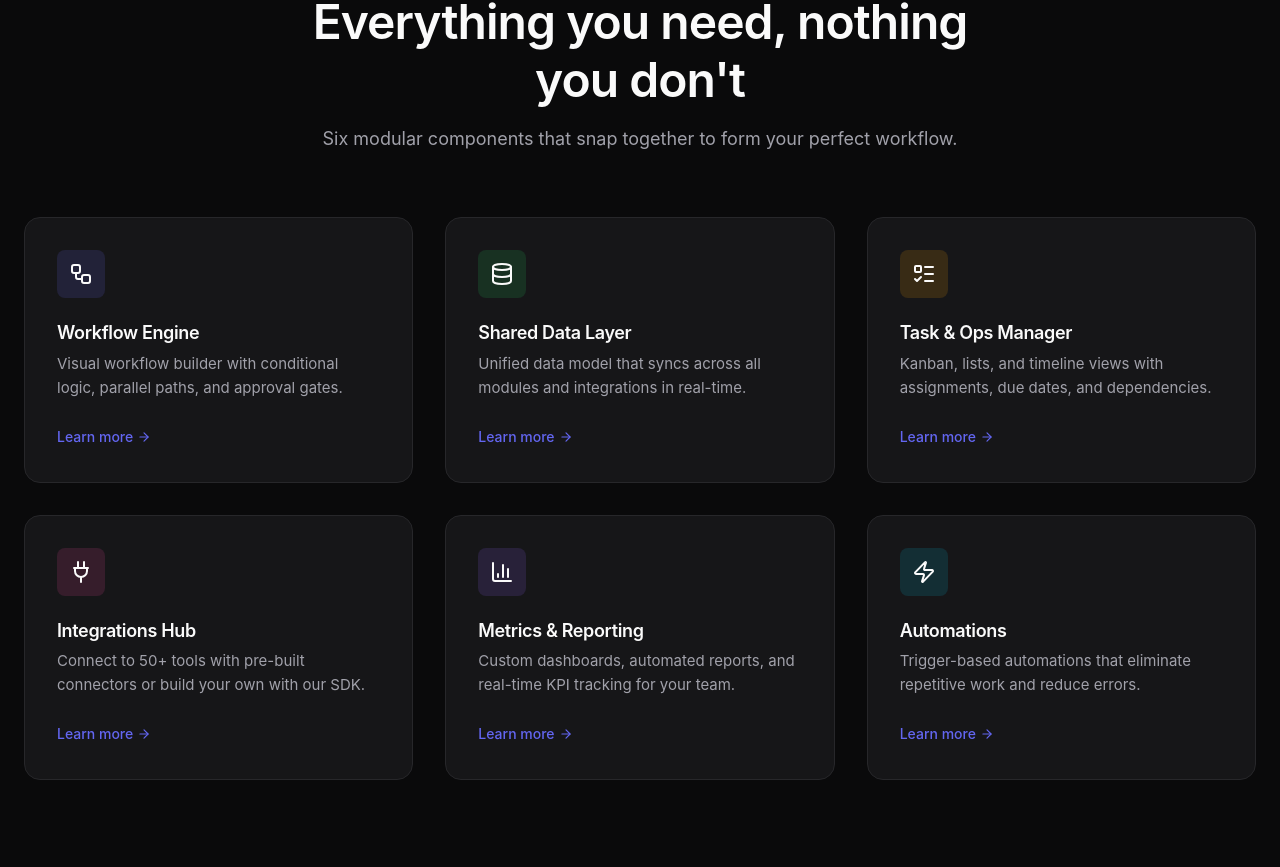
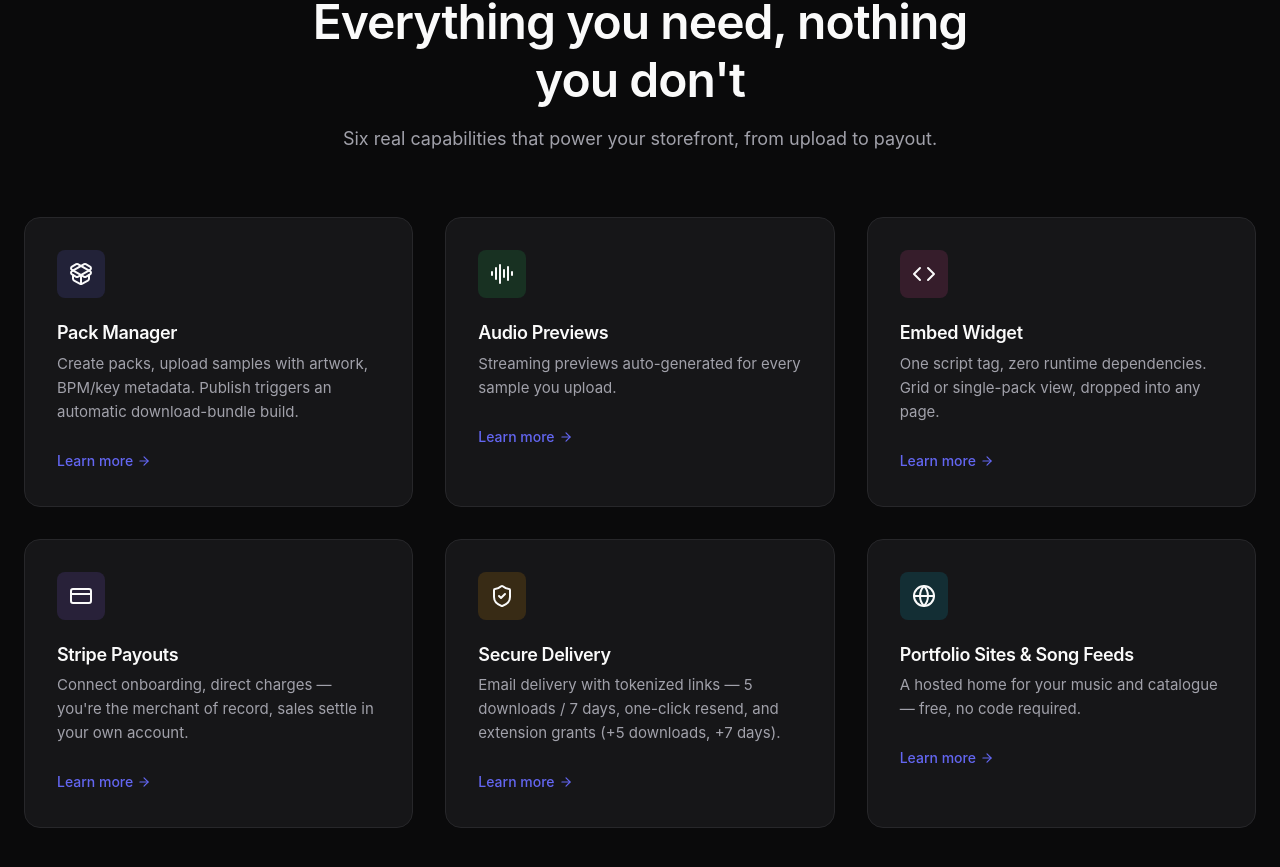
Before and after one commit to auxkit/mainSite, a Vue app in the folder auxkit/: page / in a window 1280 px wide. Shown: the part 6839-7706 px from the top of the page. Built offline with nearby package versions, Linux system fonts and the light colour scheme.

Commit message:
fix(home): replace feature grid with the six real product areas
Pack Manager, Audio Previews, Embed Widget, Stripe Payouts, Secure
Delivery, and Portfolio Sites & Song Feeds replace invented workflow
engine / integrations-hub / metrics modules and the "50+ integrations"
SDK claim.

```diff
--- a/auxkit/src/components/FeaturesGrid.vue
+++ b/auxkit/src/components/FeaturesGrid.vue
@@ -4,7 +4,7 @@
       <div class="section-header">
         <span class="badge mb-lg">Features</span>
         <h2>Everything you need, nothing you don't</h2>
-        <p>Six modular components that snap together to form your perfect workflow.</p>
+        <p>Six real capabilities that power your storefront, from upload to payout.</p>
       </div>
 
       <div class="grid grid-3">
@@ -32,50 +32,50 @@
 
 <script setup>
 import {
-  Workflow,
-  Database,
-  ListTodo,
-  Plug2,
-  BarChart3,
-  Zap,
+  PackageOpen,
+  AudioLines,
+  Code,
+  CreditCard,
+  ShieldCheck,
+  Globe,
   ArrowRight
 } from 'lucide-vue-next'
 
 const features = [
   {
-    icon: Workflow,
-    title: 'Workflow Engine',
-    description: 'Visual workflow builder with conditional logic, parallel paths, and approval gates.',
+    icon: PackageOpen,
+    title: 'Pack Manager',
+    description: 'Create packs, upload samples with artwork, BPM/key metadata. Publish triggers an automatic download-bundle build.',
     color: 'rgba(99, 102, 241, 0.15)'
   },
   {
-    icon: Database,
-    title: 'Shared Data Layer',
-    description: 'Unified data model that syncs across all modules and integrations in real-time.',
+    icon: AudioLines,
+    title: 'Audio Previews',
+    description: 'Streaming previews auto-generated for every sample you upload.',
     color: 'rgba(34, 197, 94, 0.15)'
   },
   {
-    icon: ListTodo,
-    title: 'Task & Ops Manager',
-    description: 'Kanban, lists, and timeline views with assignments, due dates, and dependencies.',
+    icon: Code,
+    title: 'Embed Widget',
+    description: 'One script tag, zero runtime dependencies. Grid or single-pack view, dropped into any page.',
+    color: 'rgba(236, 72, 153, 0.15)'
+  },
+  {
+    icon: CreditCard,
+    title: 'Stripe Payouts',
+    description: 'Connect onboarding, direct charges — you\'re the merchant of record, sales settle in your own account.',
+    color: 'rgba(139, 92, 246, 0.15)'
+  },
+  {
+    icon: ShieldCheck,
+    title: 'Secure Delivery',
+    description: 'Email delivery with tokenized links — 5 downloads / 7 days, one-click resend, and extension grants (+5 downloads, +7 days).',
     color: 'rgba(245, 158, 11, 0.15)'
   },
   {
-    icon: Plug2,
-    title: 'Integrations Hub',
-    description: 'Connect to 50+ tools with pre-built connectors or build your own with our SDK.',
-    color: 'rgba(236, 72, 153, 0.15)'
-  },
-  {
-    icon: BarChart3,
-    title: 'Metrics & Reporting',
-    description: 'Custom dashboards, automated reports, and real-time KPI tracking for your team.',
-    color: 'rgba(139, 92, 246, 0.15)'
-  },
-  {
-    icon: Zap,
-    title: 'Automations',
-    description: 'Trigger-based automations that eliminate repetitive work and reduce errors.',
+    icon: Globe,
+    title: 'Portfolio Sites & Song Feeds',
+    description: 'A hosted home for your music and catalogue — free, no code required.',
     color: 'rgba(6, 182, 212, 0.15)'
   }
 ]
```
